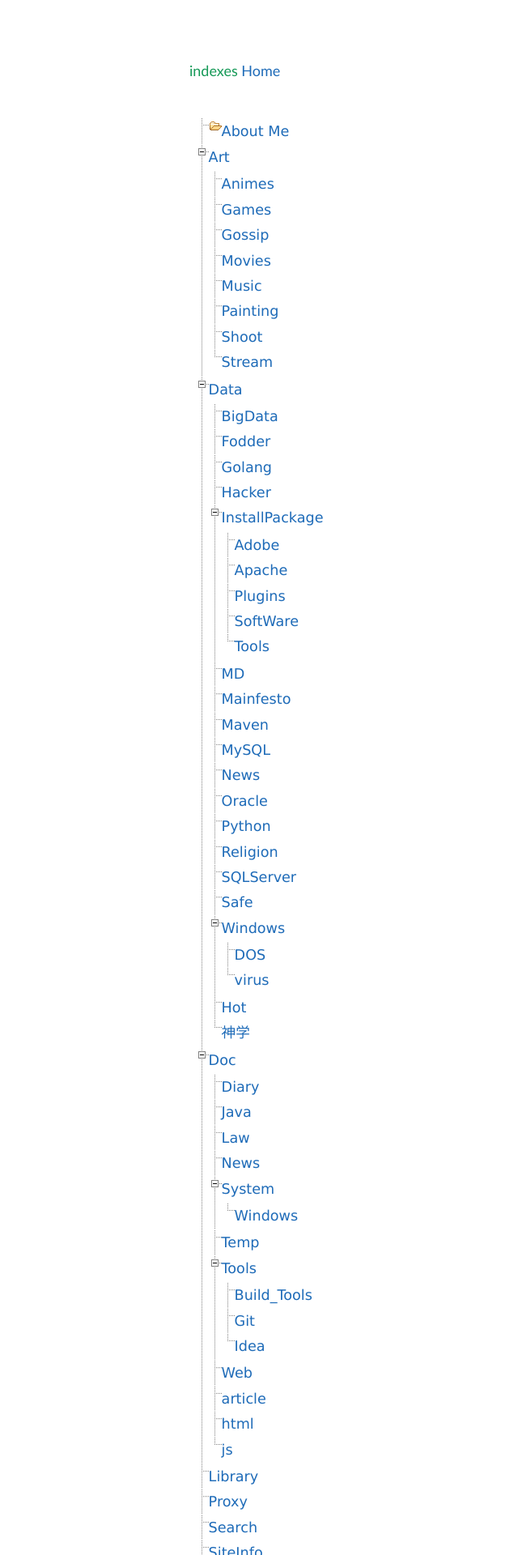
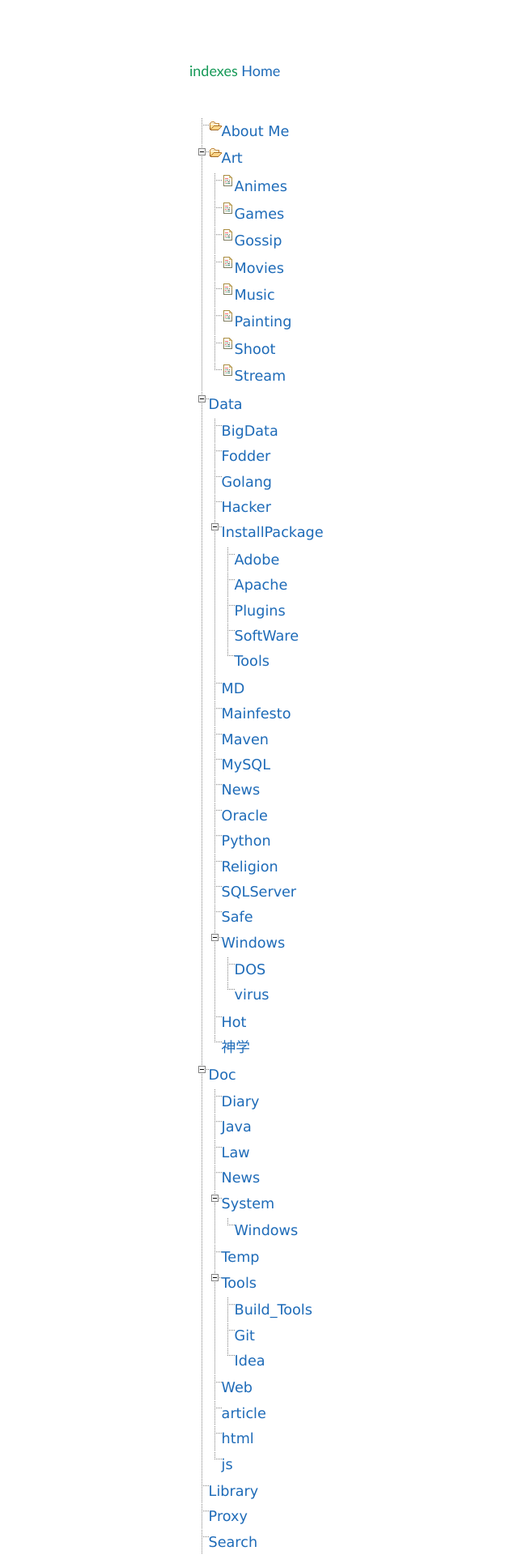
Before and after one commit to AmbroseRen/test, a Jekyll site: the page built from indexes.md, in a window 1280 px wide. Shown: the top 1920 px of the page at 81% size, without its empty margins (0-640 px from the left). Built offline with Jekyll 4.4.1, drawn with Linux system fonts in a browser that asks for light colours; our own code applies the rules of GitHub Pages for plain Markdown files; the repository's description, which GitHub fills in, is left out.

Commit message:
Update indexes.md

```diff
--- a/indexes.md
+++ b/indexes.md
@@ -22,16 +22,16 @@
 <div id="main">
 <ul id="treeview" class="filetree">
     <li><span class="folder"><a href="https://ambroseren.github.io/test/About/index.html">About Me</a></span></li>
-    <li><a href="https://ambroseren.github.io/test/Art/">Art</a>
+    <li><span class="folder"><a href="https://ambroseren.github.io/test/Art/">Art</a></span>
         <ul>
-            <li><a href="https://ambroseren.github.io/test/Art/Animes/index.html">Animes</a></li>
-            <li><a href="https://ambroseren.github.io/test/Art/Games/index.html">Games</a></li>
-            <li><a href="https://ambroseren.github.io/test/Art/Gossip/index.html">Gossip</a></li>
-            <li><a href="https://ambroseren.github.io/test/Art/Movies/index.html">Movies</a></li>
-            <li><a href="https://ambroseren.github.io/test/Art/Music/index.html">Music</a></li>
-            <li><a href="https://ambroseren.github.io/test/Art/Painting/index.html">Painting</a></li>
-            <li><a href="https://ambroseren.github.io/test/Art/Shoot/index.html">Shoot</a></li>
-            <li><a href="https://ambroseren.github.io/test/Art/Stream/index.html">Stream</a></li>
+            <li><span class="file"><a href="https://ambroseren.github.io/test/Art/Animes/index.html">Animes</a></span></li>
+            <li><span class="file"><a href="https://ambroseren.github.io/test/Art/Games/index.html">Games</a></span></li>
+            <li><span class="file"><a href="https://ambroseren.github.io/test/Art/Gossip/index.html">Gossip</a></span></li>
+            <li><span class="file"><a href="https://ambroseren.github.io/test/Art/Movies/index.html">Movies</a></span></li>
+            <li><span class="file"><a href="https://ambroseren.github.io/test/Art/Music/index.html">Music</a></span></li>
+            <li><span class="file"><a href="https://ambroseren.github.io/test/Art/Painting/index.html">Painting</a></span></li>
+            <li><span class="file"><a href="https://ambroseren.github.io/test/Art/Shoot/index.html">Shoot</a></span></li>
+            <li><span class="file"><a href="https://ambroseren.github.io/test/Art/Stream/index.html">Stream</a></span></li>
         </ul>
     </li>
     <li><a href="https://ambroseren.github.io/test/Data/">Data</a>
```
